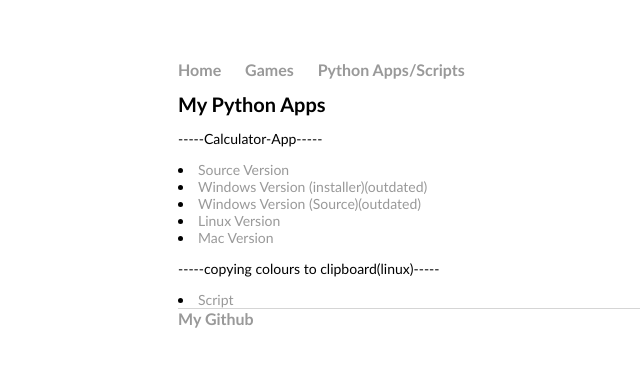
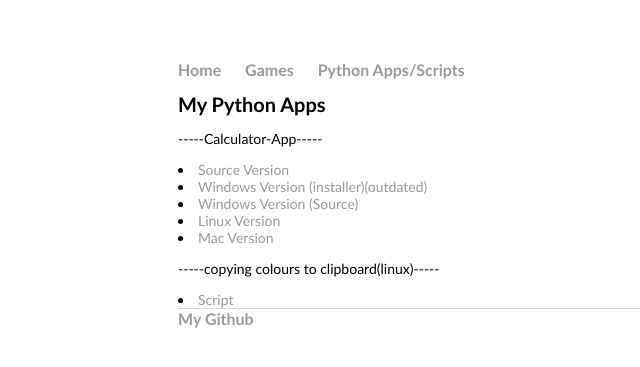
Before and after one commit to hen6003/hen6003.github.io, a Jekyll site: the page built from python/index.html, in a window 1280 px wide. Shown: the top 367 px of the page, without its empty margins (14-654 px from the left). Built offline with Jekyll 4.4.1, drawn with Linux system fonts in a browser that asks for light colours.

Commit message:
Update index.html

```diff
--- a/python/index.html
+++ b/python/index.html
@@ -7,7 +7,7 @@ title: Python apps/scripts
 	<p>-----Calculator-App-----</p>
 	<li><a href="https://github.com/hen6003/Calc_GUI_python/tree/master/Calc-source">Source Version</a></li>
 	<li><a href="https://github.com/hen6003/Calc_GUI_python/blob/master/Calc-installer.exe">Windows Version (installer)(outdated)</a></li>
-	<li><a href="https://github.com/hen6003/Calc_GUI_python/tree/master/Calc-win">Windows Version (Source)(outdated)</a></li>
+	<li><a href="https://github.com/hen6003/Calc_GUI_python/tree/master/Calc-win">Windows Version (Source)</a></li>
 	<li><a href="https://github.com/hen6003/Calc_GUI_python/tree/master/Calc-linux">Linux Version</a></li>
 	<li><a href="https://github.com/hen6003/Calc_GUI_python/tree/master/Calc-mac">Mac Version</a></li>
 	<p>-----copying colours to clipboard(linux)-----</p>
```
